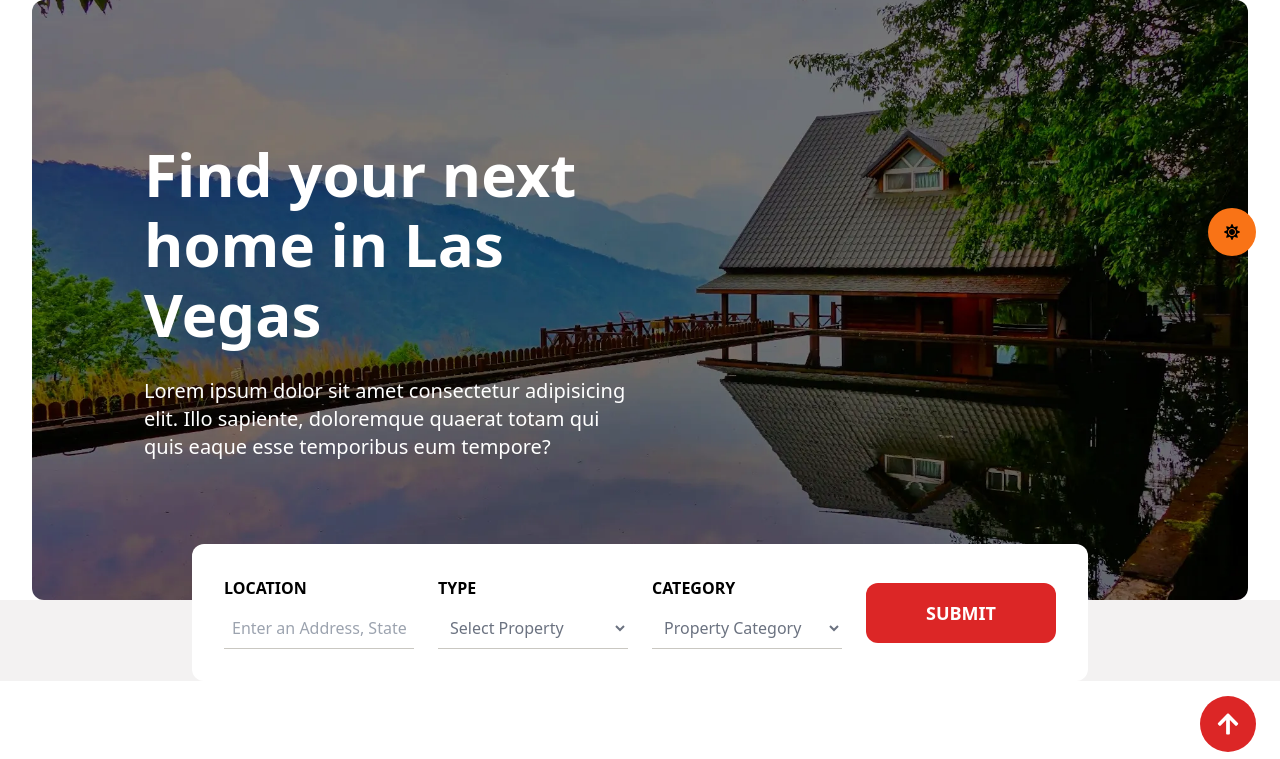
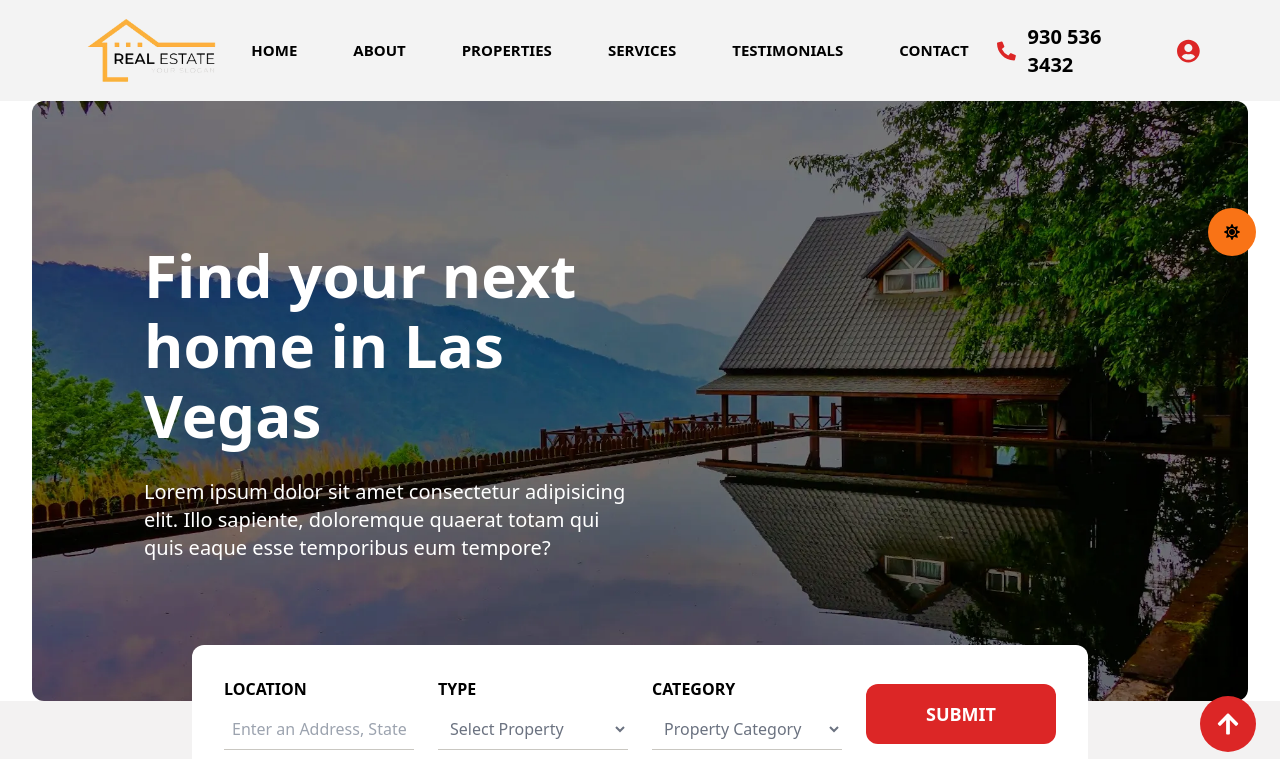
Before and after one commit to mayur-keshari/Real-Estate-Website, a React (Vite) app: page / in a window 1280 px wide. Shown: the top 759 px of the page. Built offline with nearby package versions, Linux system fonts and the light colour scheme.

Commit message:
file complete

```diff
--- a/src/Components/Header.jsx
+++ b/src/Components/Header.jsx
@@ -1,7 +1,7 @@
 import React, { useState } from 'react'
 import { useDarkMode } from './DarkModeContext'
 import {Link} from 'react-scroll'
-import {FaMarker, FaBars, FaPhoneAlt, FaUserCircle}  from 'react-icons/fa'
+import {FaCircle, FaBars, FaPhoneAlt, FaUserCircle}  from 'react-icons/fa'
 import logo from '../assets/Images/logo.png'
 
 const Header = () => {
@@ -22,24 +22,69 @@ const Header = () => {
         link:"home", path:"home"
       },
       {
-        link:"About", path:"about"
+        link:"about", path:"about"
       },
       {
-        link:"Properties", path:"properties"
+        link:"properties", path:"properties"
       },
       {
         link:"services", path:"services"
       },
       {
-        link:"Testimonials", path:"testimonials"
+        link:"testimonials", path:"testimonials"
       },
       {
-        link:"Contact", path:"contact"
+        link:"contact", path:"contact"
       },
     ]
   return (
-    <div></div>
+    <nav className={`${darkMode ? 'dark bg-black' : 'light bg-[#f3f3f3]'} flex justify-between items-center gap-4 lg:px-20 px-4 py-3 sticky top-0 z-30`}>
+      <div id="logo">
+        <img src={logo} alt="company-logo" className='lg:w-[150px] w-[120px] dark:invert'/>
+      </div>
+
+      <ul className='lg:flex justify-center items-center gap-8 hidden'>
+        {
+          navitems.map(({link,path})=>(
+            <Link key={path} className='text-black text-[15px] uppercase font-semibold
+             cursor-pointer px-3 py-2 dark:text-white rounded-lg hover:bg-red-600 hover:text-white'
+              to={link} spy={true} offset={-100} smooth={true}>
+              {link}
+            </Link>
+          ))
+        }
+      </ul>
+
+      {/* mobile menu icon starts here */}
+      <div className='flex justify-center items-center lg:hidden' onClick={toggleMenu}>
+        <div>
+          {isMenuopen ? <FaCircle className="text-black dark:text-white text-2xl cursor-pointer"/> : <FaBars className="text-black dark:text-white text-2xl cursor-pointer"/>}
+        </div>
+      </div>
+
+      <div className={`${isMenuopen ? 'flex' : 'hidden'} w-full h-fit bg-slate-800 p-4 absolute top-[80px] left-0`} onClick={closeMenu}>
+        <ul className='flex flex-col justify-center items-center gap-2 w-full'>
+          {
+            navitems.map(({link,path})=>(
+              <Link key={path} className='text-white uppercase font-semibold cursor-pointer p-2 rounded-lg hover:bg-red-600 hover:text-black w-full text-center'
+              to={link} spy={true} offset={-100} smooth={true}>
+                {link}
+              </Link>
+            ))
+          }
+        </ul>
+      </div>
+
+      <div className='flex justify-center items-center lg:gap-8 gap-2'>
+        <div className='flex justify-center items-center lg:gap-3 gap-1'>
+          <FaPhoneAlt className='size-5 text-red-600'/>
+          <h1 className='lg:text-xl text-sm text-black dark:text-white font-semibold'>
+            930 536 3432
+          </h1>
+        </div>
+        <FaUserCircle className='size-6 text-red-600 '/>
+      </div>
+    </nav>
   )
 }
-
 export default Header
--- a/src/sections/Contact.jsx
+++ b/src/sections/Contact.jsx
@@ -18,7 +18,7 @@ const Contact = () => {
 
     <>
       <div className={`${darkMode ? "dark: bg-black" : "light bg-transparent"} pb-20`}>
-        <section id="content" className={`${darkMode ? "dark: bg-gray-800" : "light bg-red-100"} lg:w-[95%] w-full m-auto rounded-xl grid lg:grid-cols-2 grid-cols-1 justify-center
+        <section id="contact" className={`${darkMode ? "dark: bg-gray-800" : "light bg-red-100"} lg:w-[95%] w-full m-auto rounded-xl grid lg:grid-cols-2 grid-cols-1 justify-center
       items-center lg:px-36 px-6 py-20 gap-10`}>
           <div data-aos="zoom-in" className='bg-white dark:bg-black p-10 flex flex-col justify-center items-start gap-4 rounded-xl'>
             <h1 className='text-2xl text-black font-semibold dark:text-white'>Send us message today</h1>
```
